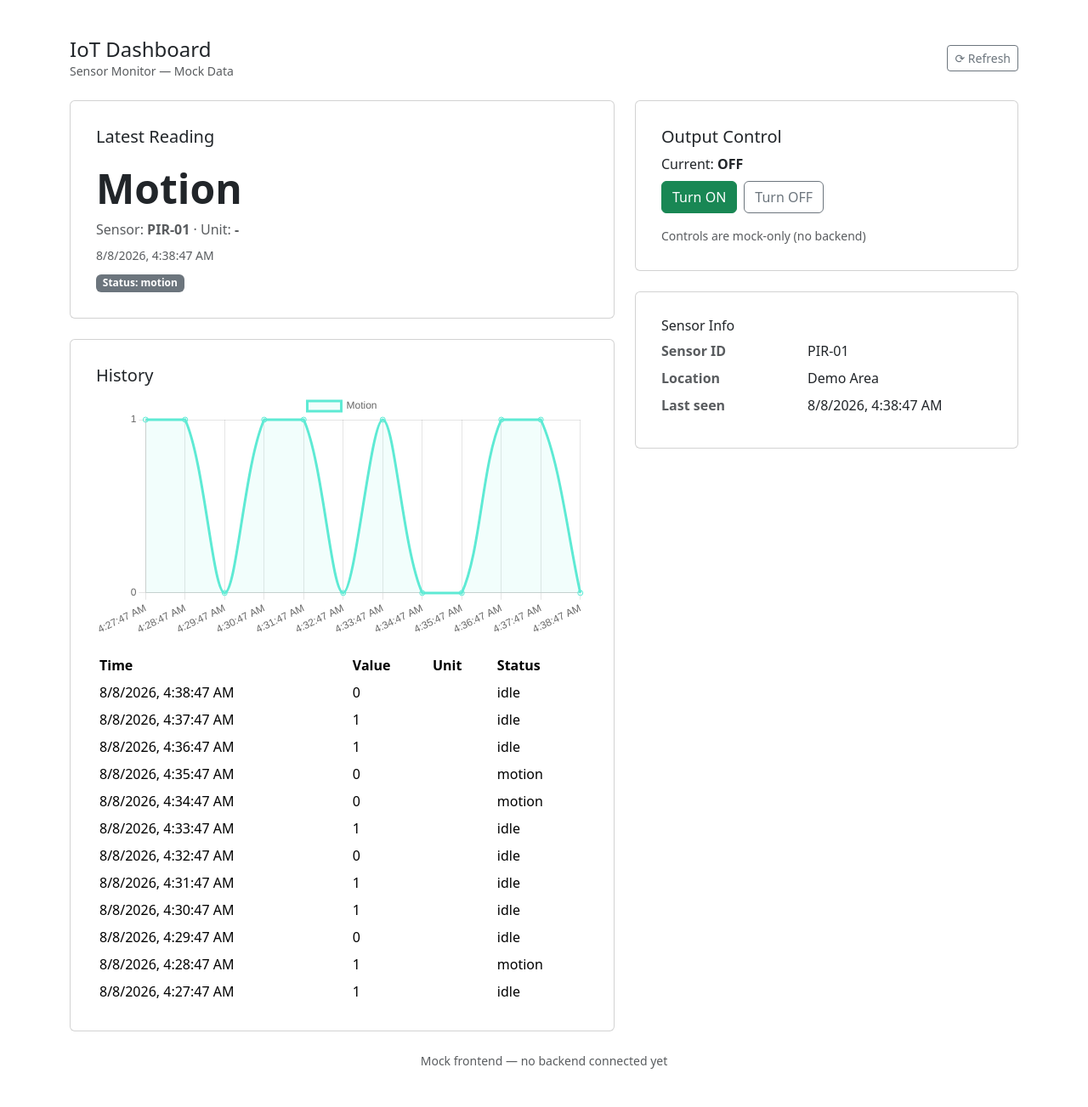
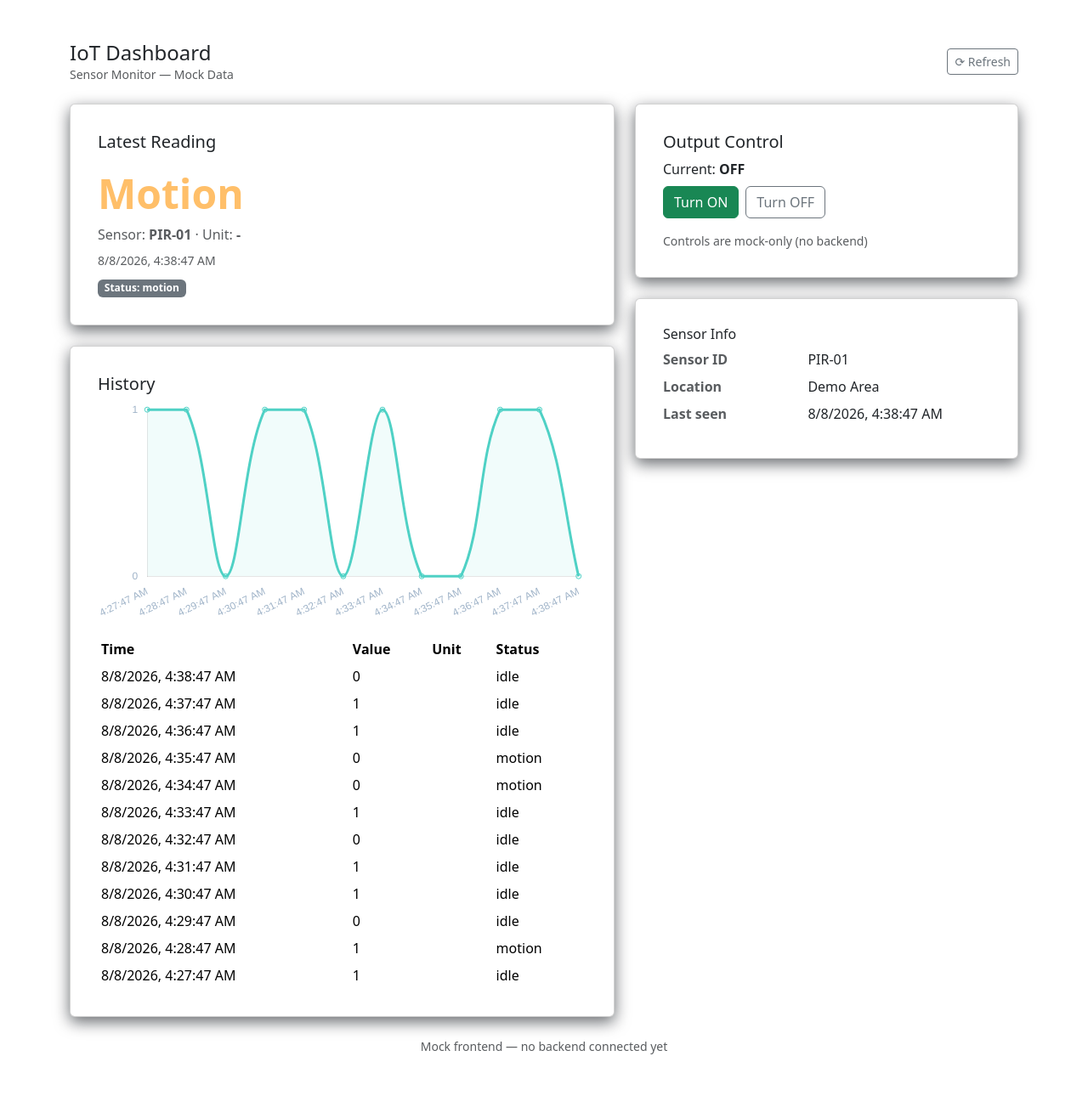
Before and after one commit to abduldidaagun6767/DevOps-Prelim-Practical-Exam, a FastAPI app: page / in a window 1280 px wide. Shown: the whole page at 85% size. After the commit the page ends 1241 px from the top, so only its background shows below. Run offline with FastAPI, Linux system fonts and the light colour scheme.

Commit message:
UI tweaks: colors, spacing, chart options

```diff
--- a/static/main.js
+++ b/static/main.js
@@ -32,8 +32,14 @@
   const values = data.map(d => d.value).reverse();
   if(chart) chart.destroy();
   chart = new Chart(ctx, {
-    type: 'line', data: { labels, datasets: [{ label: 'Motion', data: values, borderColor: '#5eead4', backgroundColor: 'rgba(94,234,212,0.08)', tension:0.3, fill:true }] },
-    options: { responsive:true, scales:{ y:{ beginAtZero:true, ticks:{ stepSize:1 } } } }
+    type: 'line', data: { labels, datasets: [{ label: 'Motion', data: values, borderColor: '#4fd1c5', backgroundColor: 'rgba(79,209,197,0.08)', tension:0.35, fill:true, pointRadius:3, pointHoverRadius:6 }] },
+    options: {
+      responsive:true,
+      maintainAspectRatio:false,
+      plugins:{ legend:{ display:false }, tooltip:{ mode:'index', intersect:false } },
+      interaction:{ mode:'index', intersect:false },
+      scales:{ y:{ beginAtZero:true, ticks:{ stepSize:1, color:'#9fb3c8' }, grid: { color: 'rgba(255,255,255,0.03)' } }, x:{ ticks:{ color:'#9fb3c8' }, grid:{ display:false } } }
+    }
   });
 }
 
--- a/static/styles.css
+++ b/static/styles.css
@@ -1,17 +1,18 @@
 :root{
-	--bg:#0f1720; --card:#0b1320; --muted:#94a3b8; --accent:#5eead4; --accent-2:#ffc157; --surface:#0b1320;
+	--bg:#071021; --card:#071427; --muted:#9fb3c8; --accent:#4fd1c5; --accent-2:#ffbf69; --surface:#071427;
 }
 *{box-sizing:border-box}
+.body-bg{ background: linear-gradient(180deg, #04101a 0%, #071426 100%); }
 body{ font-family:Inter, Arial, sans-serif; background:var(--bg); color:#e6eef6; margin:0; -webkit-font-smoothing:antialiased }
-.container{ max-width:1100px; margin:20px auto; padding:18px }
+.container{ max-width:1140px; margin:24px auto; padding:20px }
 .header{ display:flex; justify-content:space-between; align-items:center; gap:12px }
 .brand h1{ margin:0; font-family: 'Space Mono', monospace; font-size:20px }
 .brand .subtitle{ margin:0; color:var(--muted); font-size:13px }
 .icon-btn{ background:transparent; border:1px solid rgba(255,255,255,0.04); color:inherit; padding:6px 8px; border-radius:8px; cursor:pointer }
 .grid{ display:grid; grid-template-columns: 1fr 340px; gap:18px; margin-top:18px }
-.card{ background:var(--card); padding:14px; border-radius:12px }
+.card{ background:var(--card); padding:16px; border-radius:14px; box-shadow: 0 6px 18px rgba(3,8,15,0.6); border:1px solid rgba(255,255,255,0.02) }
 .card-head{ display:flex; justify-content:space-between; align-items:center; margin-bottom:12px }
-.latest-card .value{ font-size:42px; font-weight:700; color:var(--accent-2) }
+.latest-card .value{ font-size:44px; font-weight:700; color:var(--accent-2); letter-spacing:0.02em }
 .meta{ color:var(--muted); margin-top:8px }
 .timestamp{ color:var(--muted); margin-top:10px; font-size:13px }
 .status{ margin-top:10px }
@@ -19,11 +20,15 @@
 .buttons{ display:flex; gap:10px }
 .btn{ padding:10px 14px; border-radius:8px; border:none; cursor:pointer; background:#1f2937; color:inherit }
 .btn.primary{ background:var(--accent) }
-.history-card .chart-wrap{ height:220px }
+.history-card .chart-wrap{ height:260px }
+.chart-wrap canvas{ width:100% !important; height:260px !important }
 .history-table-wrap{ margin-top:12px; max-height:220px; overflow:auto }
 .history-table{ width:100%; border-collapse:collapse }
 .history-table th, .history-table td{ text-align:left; padding:8px; border-bottom:1px solid rgba(255,255,255,0.03); font-size:13px }
 .empty{ color:var(--muted); padding:10px; text-align:center }
+.display-5{ color:var(--accent-2) }
+.badge-motion{ background: linear-gradient(90deg,var(--accent) 0%, #2ac0a4 100%); color: #042226 }
+.badge-idle{ background: rgba(255,255,255,0.04); color:var(--muted) }
 .loader.small{ width:18px; height:18px; border-radius:50%; border:2px solid rgba(255,255,255,0.06); border-top-color:var(--accent); animation:spin 1s linear infinite; display:none }
 
 @keyframes spin{ to{ transform:rotate(360deg) } }
```
